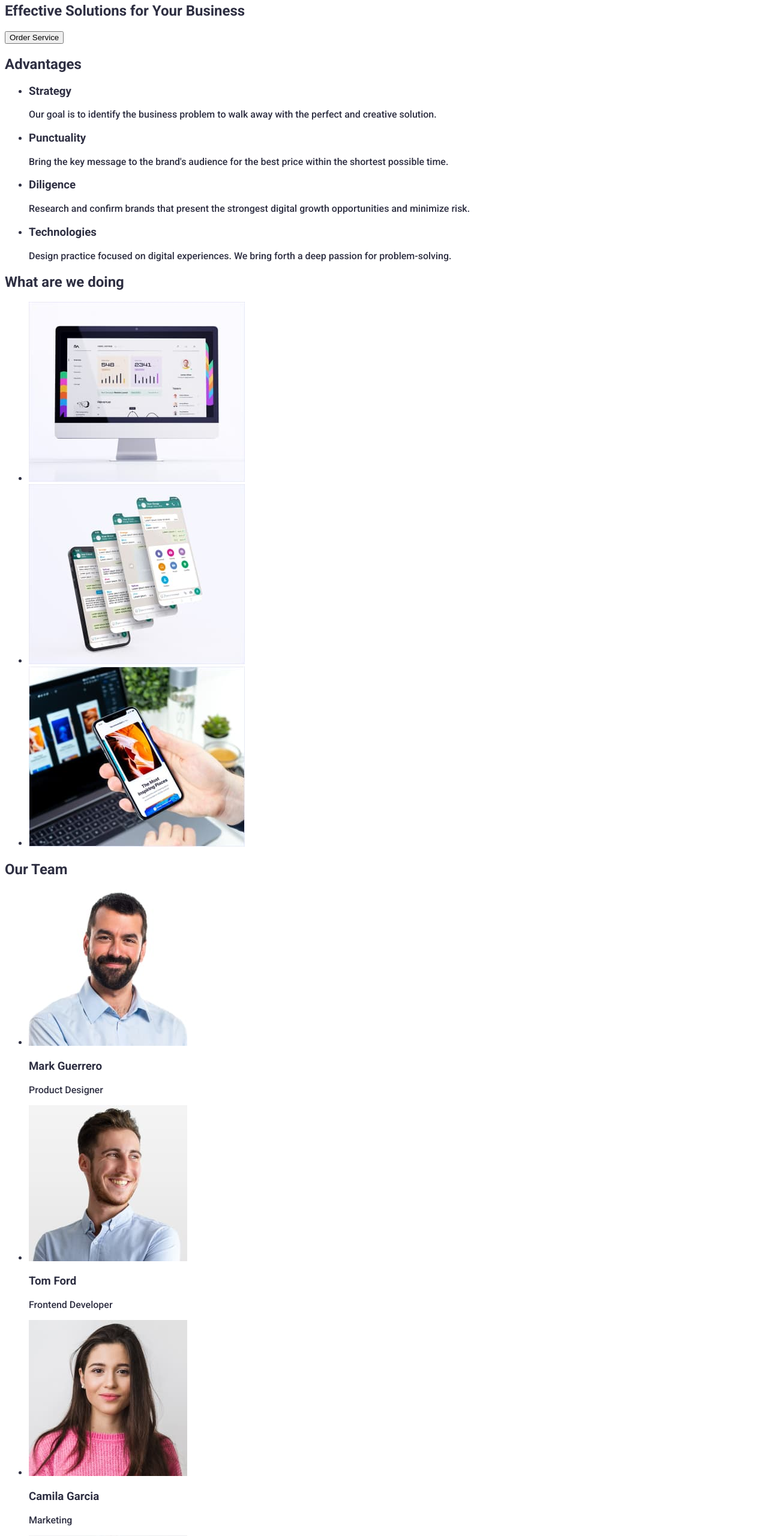
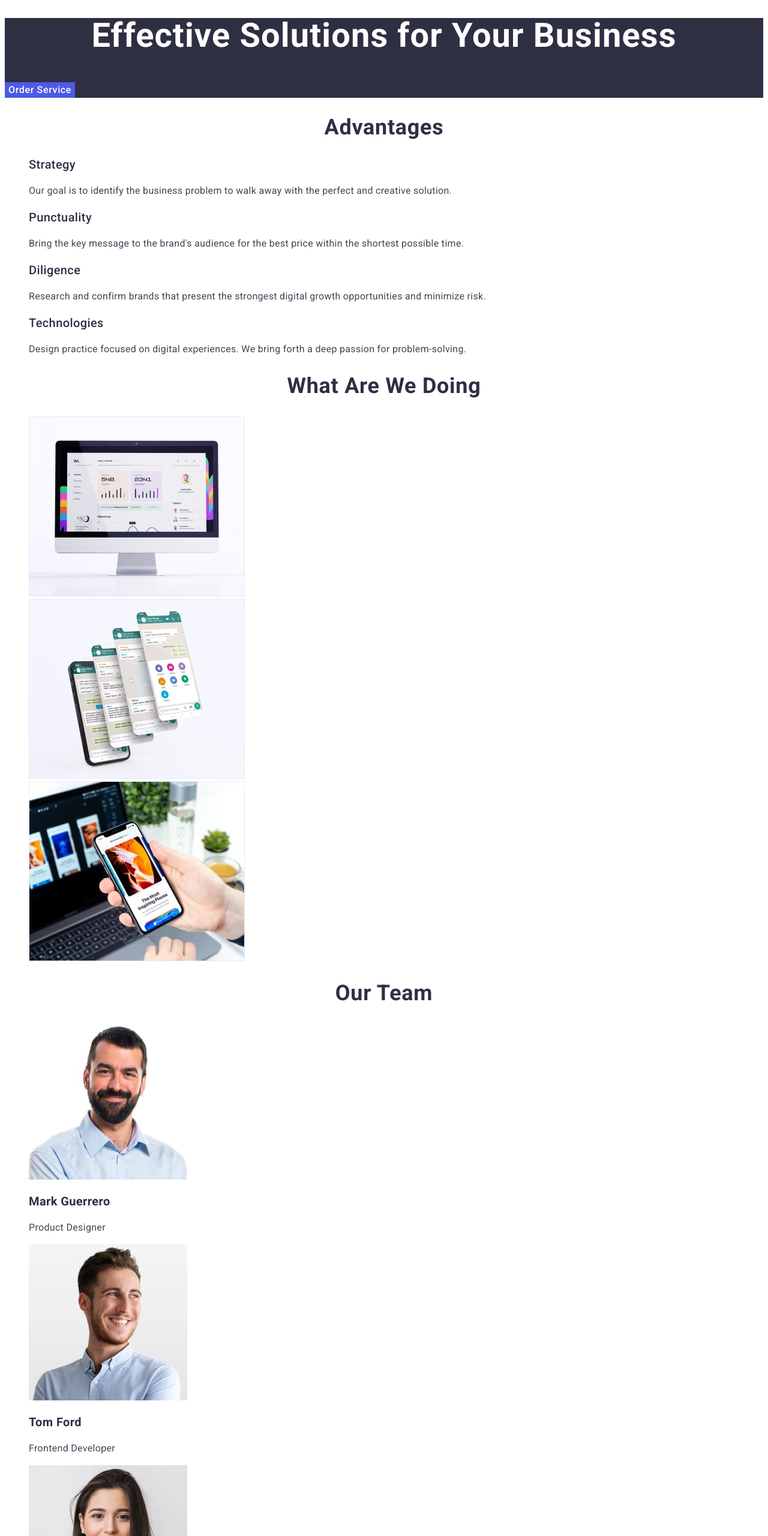
Before and after one commit to Valtron88/goit-markup-hw02, a plain HTML site: page index.html in a window 1280 px wide. Shown: the part 200-2760 px from the top of the page at 60% size. Drawn offline with Linux system fonts and the light colour scheme.

Commit message:
css-index

```diff
--- a/css/styles.css
+++ b/css/styles.css
@@ -1,16 +1,23 @@
 body{
      font-family: "Roboto",sans-serif;
+     font-weight:500;
+     color: #2E2F42;
+}
 
-     font-weight: 500;
-     color: #2E2F42;
+.list{
+    list-style-type:none;
+}
 
+.link{
+    text-decoration: none;
 }
 
 .header {
+}
 
-}
 .header-navigation {
 }
+
 .header-logo {
     font-family: 'Raleway';
     font-weight: 800;
@@ -20,56 +27,189 @@ body{
     letter-spacing: 0.03em;
     text-transform: uppercase;
     color: #2E2F42;
-    text-decoration: none;
+}
 
-}
-.header-span{
+.logo-span{
     color: #4D5AE5;
 }
+
 .header-list {
-    list-style-type:none;
 }
+
 .header-item {
 }
+
 .header-link {
     font-style: normal;
     font-size: 16px;
     line-height: 1.5;
     letter-spacing: 0.02em;
     color: #2E2F42;
-    text-decoration: none;
-
-
-}
-.header-adress {
-
-
 }
 
-.header-adress-list
-    {
+.header-adress {
+}
+
+.header-adress-list  {
     font-style: normal;
     font-weight: 400;
     font-size: 16px;
     line-height: 1.5;
     letter-spacing: 0.02em;
-        list-style-type:none;
-
-
 }
 
-.header-adress-link
-{
-
+.header-adress-link {
 }
 
 .header-mail{
-    text-decoration: none;
     color: #434455;
 }
 
 .header-telephon{
-    text-decoration: none;
     color: #434455;
+}
 
+.hero-saction {
+    background-color: #2E2F42;
 }
+
+.hero-head {
+    font-style: normal;
+    font-weight: 700;
+    font-size: 56px;
+    line-height: 1.07;
+    text-align: center;
+    letter-spacing: 0.02em;
+    color: #FFFFFF;
+}
+
+.hero-btn {
+    font-style: normal;
+    font-family: 'Roboto';
+    font-weight: 500;
+    font-size: 16px;
+    line-height: 1.5;
+    display: flex;
+    align-items: center;
+    letter-spacing: 0.04em;
+    color: #FFFFFF;
+    background-color: #4D5AE5;
+    border: none;
+}
+
+.advantages-section {
+}
+
+.adventages-head {
+    font-style: normal;
+    font-weight: 700;
+    font-size: 36px;
+    line-height: 1.11;
+    text-align: center;
+    letter-spacing: 0.02em;
+}
+.adventages-list {
+}
+
+.adventages-item {
+}
+
+.adventages-title {
+        font-style: normal;
+        font-weight: 500;
+        font-size: 20px;
+        line-height: 1.2;
+        letter-spacing: 0.02em;
+}
+
+.adventages-text {
+    font-style: normal;
+    font-weight: 400;
+    font-size: 16px;
+    line-height: 1.5;
+    letter-spacing: 0.02em;
+    color: #434455;
+}
+
+.What-we-doing-section {
+}
+
+.What-we-doing-title {
+    font-style: normal;
+    font-weight: 700;
+    font-size: 36px;
+    line-height: 1.11;
+    text-align: center;
+    letter-spacing: 0.02em;
+    text-transform: capitalize;
+}
+
+.What-we-doing-list {
+}
+
+.list {
+}
+
+.What-we-doing-item {
+}
+
+.Our-team-section {
+}
+
+.Our-team-head {
+    font-style: normal;
+    font-weight: 700;
+    font-size: 36px;
+    line-height: 1.11;
+    text-align: center;
+    letter-spacing: 0.02em;
+    text-transform: capitalize;
+}
+
+.Our-team-list {
+}
+
+.Our-team-item {
+}
+
+.Our-team-title {
+    font-style: normal;
+    font-size: 20px;
+    line-height: 1.2;
+    letter-spacing: 0.02em;
+}
+
+.Our-team-text {
+    font-style: normal;
+    font-weight: 400;
+    font-size: 16px;
+    line-height: 1.5;
+    letter-spacing: 0.02em;
+    color: #434455;
+}
+
+.footer {
+    background-color: #2E2F42;
+}
+
+.footer-logo {
+    font-family: 'Raleway';
+    font-style: normal;
+    font-weight: 800;
+    font-size: 18px;
+    line-height: 1.16;
+    display: flex;
+    align-items: center;
+    letter-spacing: 0.03em;
+    text-transform: uppercase;
+    color: #F4F4FD;
+}
+
+.footer-text {
+    font-style: normal;
+    font-weight: 400;
+    font-size: 16px;
+    line-height: 1.5;
+    letter-spacing: 0.02em;
+    color: #E7E9FC;
+}
--- a/index.html
+++ b/index.html
@@ -13,97 +13,97 @@
     <body >
         <header class="header">
             <nav class="header-navigation">
-                    <a href="./index.html" class="header-logo"><span class="header-span">Web</span>studio</a>
-                    <ul class="header-list">
-                        <li class="header-item"><a href="" class="header-link">Studio</a></li>
-                        <li class="header-item"><a href="" class="header-link">Portfolio</a></li>
-                        <li class="header-item"><a href="" class="header-link">Contacts</a></li>
+                <a href="./index.html" class="header-logo link"><span class="logo-span">Web</span>studio</a>
+                <ul class="header-list list ">
+                    <li class="header-item "><a href="" class="header-link link">Studio</a></li>
+                    <li class="header-item"><a href="" class="header-link link">Portfolio</a></li>
+                    <li class="header-item"><a href="" class="header-link link">Contacts</a></li>
                 </ul>
             </nav>
             <address class="header-adress">
-                    <ul class="header-adress-list">
-                        <li class="header-adress-link"><a href="mailto:info@devstudio.com" class="header-mail">info@devstudio.com</a></li>
-                        <li class="header-adress-link"><a href="tel:+110001111111" class="header-telephon">+11 (000) 111-11-11</a></li>
+                <ul class="header-adress-list list">
+                    <li class="header-adress-link"><a href="mailto:info@devstudio.com" class="header-mail link">info@devstudio.com</a></li>
+                    <li class="header-adress-link"><a href="tel:+110001111111" class="header-telephon link">+11 (000) 111-11-11</a></li>
                 </ul>
             </address>
         </header>
-            <main>
+        <main class="main">
             <!-- hero saction -->
-                <section>
-                    <h1>Effective Solutions
+            <section class="hero-saction">
+                <h1 class="hero-head">Effective Solutions
                     for Your Business</h1>
-                    <button type="button">Order Service</button>
+                <button type="button" class="hero-btn">Order Service</button>
             </section>
             <!--/hero section-->
 
-                <!--principles section 2-->
-                <section>
-                    <h2>Advantages</h2>
-                    <ul>
-                        <li>
-                            <h3>Strategy</h3>
-                            <p>Our goal is to identify the business
+            <!--Advantages section 2-->
+            <section class="advantages-section">
+                <h2 class="adventages-head">Advantages</h2>
+                <ul class="adventages-list list">
+                    <li class="adventages-item">
+                        <h3 class="adventages-title">Strategy</h3>
+                        <p class="adventages-text">Our goal is to identify the business
                         problem to walk away with the perfect and creative solution.</p>
                     </li>
-                        <li>
-                            <h3>Punctuality</h3>
-                            <p>Bring the key message to the brand's audience for the best price within the shortest possible time.</p>
+                    <li class="adventages-item">
+                        <h3 class="adventages-title">Punctuality</h3>
+                        <p class="adventages-text">Bring the key message to the brand's audience for the best price within the shortest possible time.</p>
                     </li>
-                        <li>
-                            <h3>Diligence</h3>
-                            <p>Research and confirm brands that present the strongest digital growth opportunities and minimize risk.</p>
+                    <li class="adventages-item">
+                        <h3 class="adventages-title">Diligence</h3>
+                        <p class="adventages-text">Research and confirm brands that present the strongest digital growth opportunities and minimize risk.</p>
                     </li>
-                        <li>
-                            <h3>Technologies</h3>
-                            <p>Design practice focused on digital experiences. We bring forth a deep passion for problem-solving.</p>
+                    <li class="adventages-item">
+                        <h3 class="adventages-title">Technologies</h3>
+                        <p class="adventages-text">Design practice focused on digital experiences. We bring forth a deep passion for problem-solving.</p>
                     </li>
                 </ul>
             </section>
-                <!--/principles-->
+            <!--/Advantages-->
 
             <!--What are we doing section 3-->
-                <section>
-                    <h2>What are we doing</h2>
-                    <ul>
-                        <li><img src="./images/images1-1.jpg" alt="foto" width="360"></li>
-                        <li><img src="./images/images2-2.jpg" alt="foto" width="360"></li>
-                        <li><img src="./images/images3-3.jpg" alt="foto" width="360"></li>
+            <section class="What-we-doing-section">
+                <h2 class="What-we-doing-title">What are we doing</h2>
+                <ul class="What-we-doing-list list">
+                    <li class="What-we-doing-item"><img src="./images/images1-1.jpg" alt="foto" width="360"></li>
+                    <li class="What-we-doing-item"><img src="./images/images2-2.jpg" alt="foto" width="360"></li>
+                    <li class="What-we-doing-item"><img src="./images/images3-3.jpg" alt="foto" width="360"></li>
                 </ul>
             </section>
             <!--/What are we doing-->
 
             <!--Our Team section 4-->
-                <section>
-                    <h2>Our Team</h2>
-                    <ul>
-                        <li>
+            <section class="Our-team-section">
+                <h2 class="Our-team-head">Our Team</h2>
+                <ul class="Our-team-list list">
+                    <li class="Our-team-item">
                         <img src="./images/images1.jpg" alt="mark" width="264">
-                            <h3>Mark Guerrero</h3>
-                            <p>Product Designer</p>
+                        <h3 class="Our-team-title">Mark Guerrero</h3>
+                        <p class="Our-team-text">Product Designer</p>
                     </li>
-                        <li>
+                    <li class="Our-team-item">
                         <img src="./images/images2.jpg" alt="tom" width="264">
-                            <h3>Tom Ford</h3>
-                            <p>Frontend Developer</p>
+                        <h3 class="Our-team-title">Tom Ford</h3>
+                        <p class="Our-team-text">Frontend Developer</p>
                     </li>
-                        <li>
+                    <li class="Our-team-item">
                         <img src="./images/images3.jpg" alt="Camila" width="264">
-                            <h3>Camila Garcia</h3>
-                            <p>Marketing</p>
+                        <h3 class="Our-team-title">Camila Garcia</h3>
+                        <p class="Our-team-text">Marketing</p>
                     </li>
-                        <li>
+                    <li class="Our-team-item">
                         <img src="./images/images4.jpg" alt="Daniel" width="264">
-                            <h3>Daniel Wilson</h3>
-                            <p>UI Designer</p>
+                        <h3 class="Our-team-title">Daniel Wilson</h3>
+                        <p class="Our-team-text">UI Designer</p>
                     </li>
                 </ul>
             </section>
             <!--/Our Team-->
         </main>
 
-            <footer>
-                <a href="./index.html">WebStudio</a>
-                <p>Increase the flow of customers and sales for your business with digital marketing & growth solutions.</p>
+        <footer class="footer">
+            <a href="./index.html" class="footer-logo link"><span class="logo-span">Web</span>Studio</a>
+            <p class="footer-text">Increase the flow of customers and sales for your business with digital marketing & growth solutions.</p>
         </footer>
     </body>
 </html>
```
Lines whose indentation alone changed are shown as unchanged.
